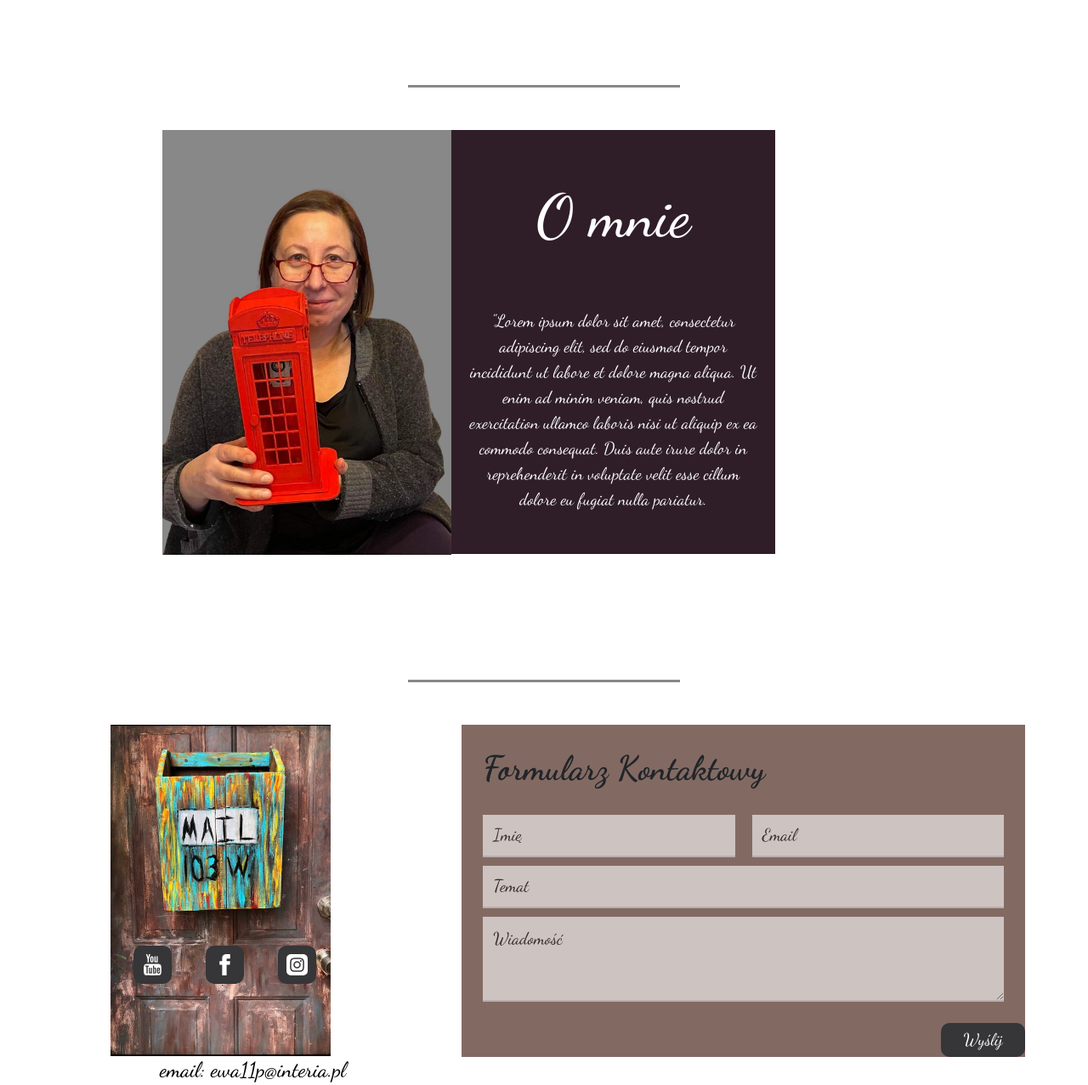
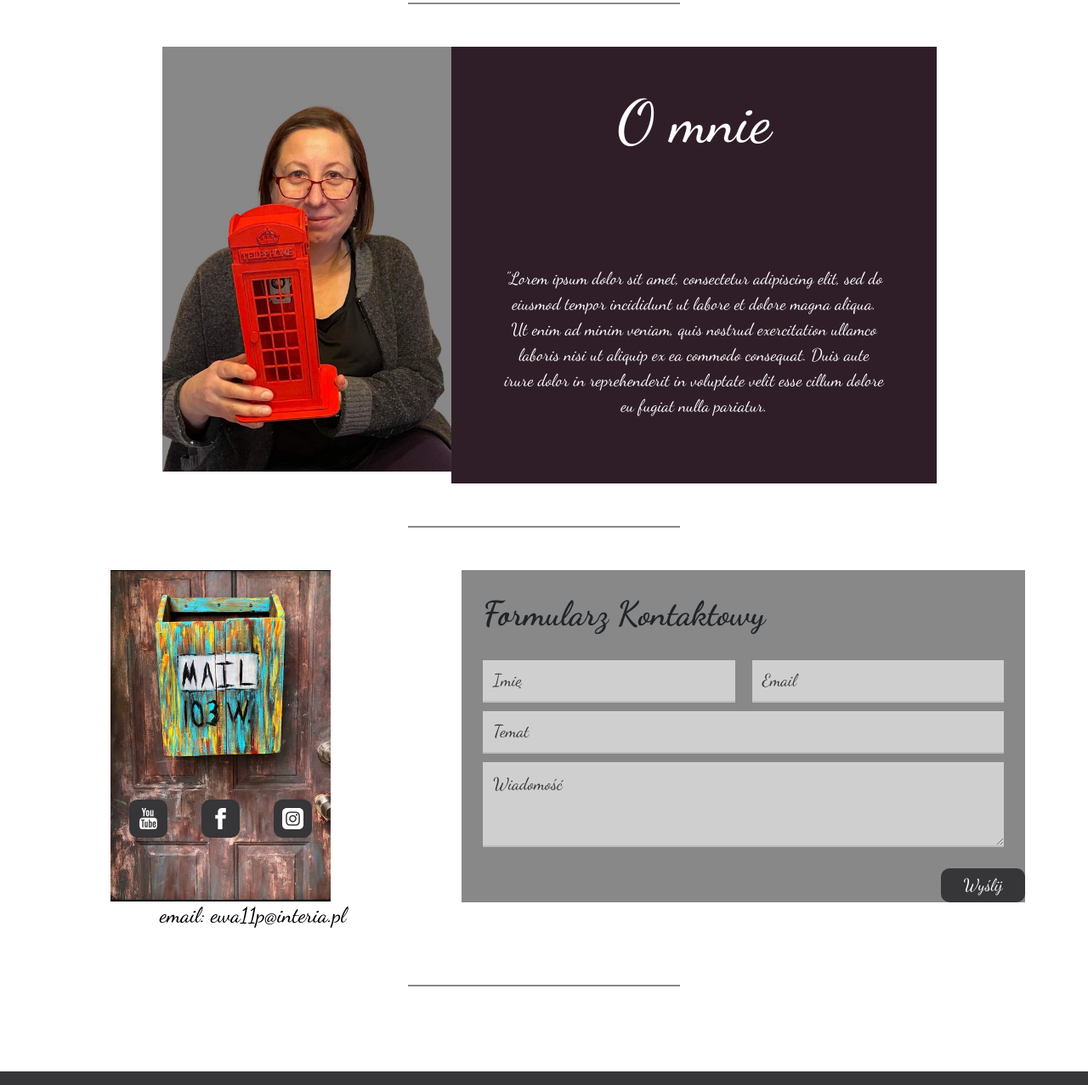
Before and after one commit to joannaj79/Scrapbooking_comercial_project, a website: page index.html in a window 1280 px wide. Shown: the part 687-1964 px from the top of the page at 85% size. Drawn offline with nearby package versions, Linux system fonts and the light colour scheme.

Commit message:
Project fresh updating

```diff
--- a/src/scss/sections/aboutMe.scss
+++ b/src/scss/sections/aboutMe.scss
@@ -19,22 +19,22 @@
     }
     .item-right {
       background: $aboutMeBackground;
-      width: 50%;
+      width: 75%;
       display: flex;
       flex-direction: column;
       justify-content: center;
-      min-height: 499px;
-
+      min-height: 499.5px;
       .aboutMeTitle {
         width: 80%;
         margin: 0 auto;
         font-size: $navigaionFontSize;
         color: $textColor;
+        padding-bottom: 20px;
       }
       .aboutMeText {
         font-size: 20px;
         color: $textColor;
-        padding: 20px;
+        padding: 60px;
       }
     }
   }
--- a/src/scss/sections/borderLine.scss
+++ b/src/scss/sections/borderLine.scss
@@ -3,8 +3,8 @@
   margin: 0 auto;
   .borderLine {
     width: 100%;
-    height: 100px;
-    border-bottom: 3px solid #888;
+    height: 2px;
+    border-bottom: 2px solid #888;
     margin: 50px 0;
     @keyframes mymove {
       from {
--- a/src/scss/sections/contactForm.scss
+++ b/src/scss/sections/contactForm.scss
@@ -1,8 +1,7 @@
 .contactFormContainer {
   display: flex;
   width: 90%;
-  background-color: #826a63;
-
+  background-color: #888888;
   .items {
     background-position: center;
     background-repeat: no-repeat;
--- a/src/scss/sections/footer.scss
+++ b/src/scss/sections/footer.scss
@@ -1,5 +1,5 @@
 footer {
-  background-color: black;
+  background-color: $navigationScroll;
   color: white;
   height: 100px;
   padding-top: 40px;
--- a/src/scss/sections/socialMedia.scss
+++ b/src/scss/sections/socialMedia.scss
@@ -5,11 +5,11 @@
   background-image: url(../images/formphotos/13.jpeg);
   background-size: cover;
   background-position: center;
-  padding-left: 50px;
+  padding-left: 40px;
   .social {
     display: flex;
     justify-content: center;
-    padding-top: 260px;
+    padding-top: 270px;
     .linkIcon {
       background-color: $navigationScroll;
       font-size: 10px;
@@ -28,14 +28,12 @@
     }
   }
 }
-.emailPost {
-  height: 400px;
-  width: 300px;
-}
+
 .email {
   display: flex;
   align-items: flex-end;
   padding-left: 200px;
   font-size: $navigationText;
   color: $black;
+  font-family: "Dancing Script", cursive;
 }
```
Also changed, not shown: dist/css/style.css.
